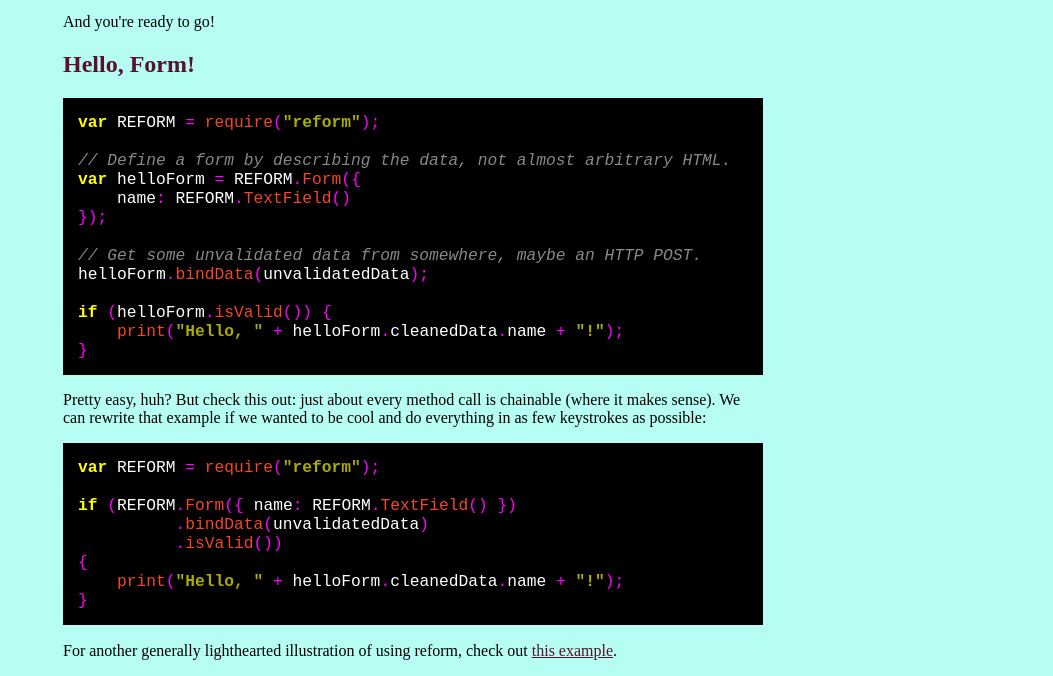
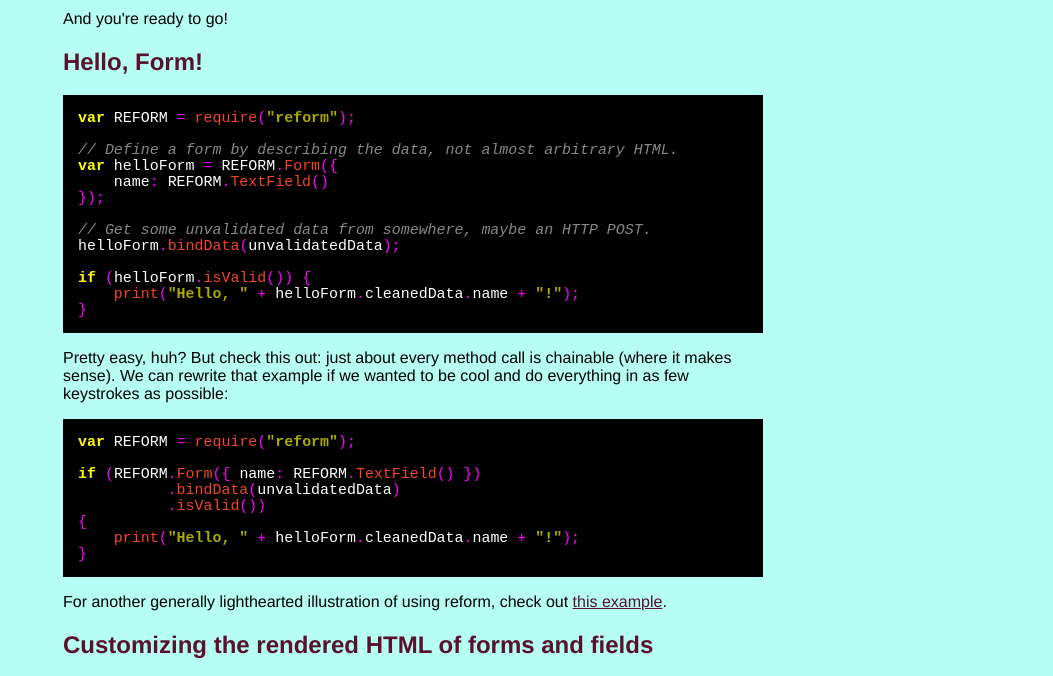
Before and after one commit to fitzgen/reform, a plain HTML site: page index.html in a window 1280 px wide. Shown: the part 361-1037 px from the top of the page, without its empty margins (227-1280 px from the left). Drawn offline with Linux system fonts and the light colour scheme.

Commit message:
Fixing some styles

```diff
--- a/style.css
+++ b/style.css
@@ -1,7 +1,7 @@
 body {
     margin-top: 1.0em;
     background-color: #B6FEF3;
-    font-family: "Helvetica,Arial,FreeSans";
+    font-family: Helvetica, Arial, FreeSans, sans-serif;
     color: #000000;
 }
 
@@ -61,5 +61,5 @@ hr {
 }
 
 pre, code {
-    font-size:1.25em;
+    font-size:1.15em;
 }
```
